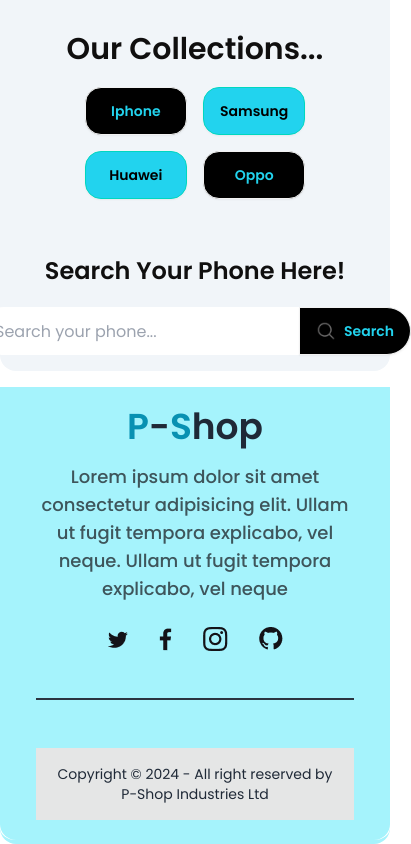
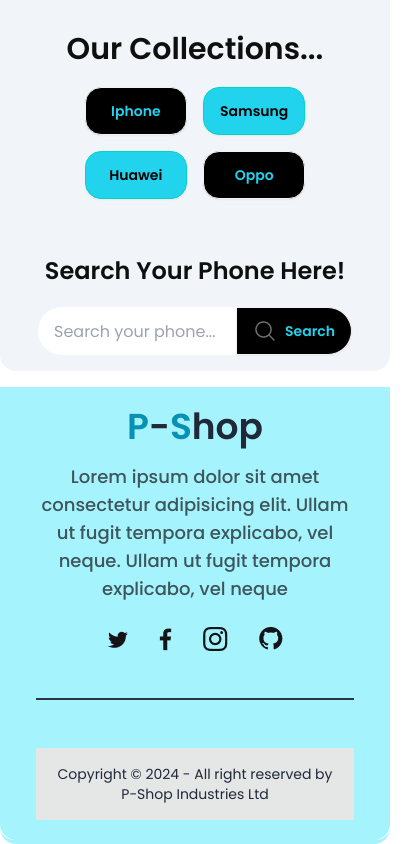
Before and after one commit to AimanSadik/hunting-phones-By-API, a plain HTML site: page index.html in a window 390 px wide. Shown: the part 817-1661 px from the top of the page, 411 px wide, since content can reach past the window. Drawn offline with nearby package versions, Linux system fonts and the light colour scheme.

Commit message:
third push

```diff
--- a/index.html
+++ b/index.html
@@ -118,10 +118,10 @@
                     <div class="flex text-center items-center justify-center mb-4">
 
                         <input id="search-field" type="text" placeholder="Search your phone..."
-                            class=" input rounded-l-full border-none  lg:w-[650px] max-w-xs" />
+                            class=" input rounded-l-full border-none w-[198px] lg:w-[650px]" />
                         <button onclick="handleSearch()"
                             class="btn bg-black text-cyan-400 lg:text-lg rounded-r-full hover:bg-cyan-400 hover:text-black">
-                            <img class="lg:h-6 h-5 " src="images/Frame (6).png" alt="">Search</button>
+                            <img class="lg:h-6" src="images/Frame (6).png" alt="">Search</button>
 
                     </div>
                 </div>
```
